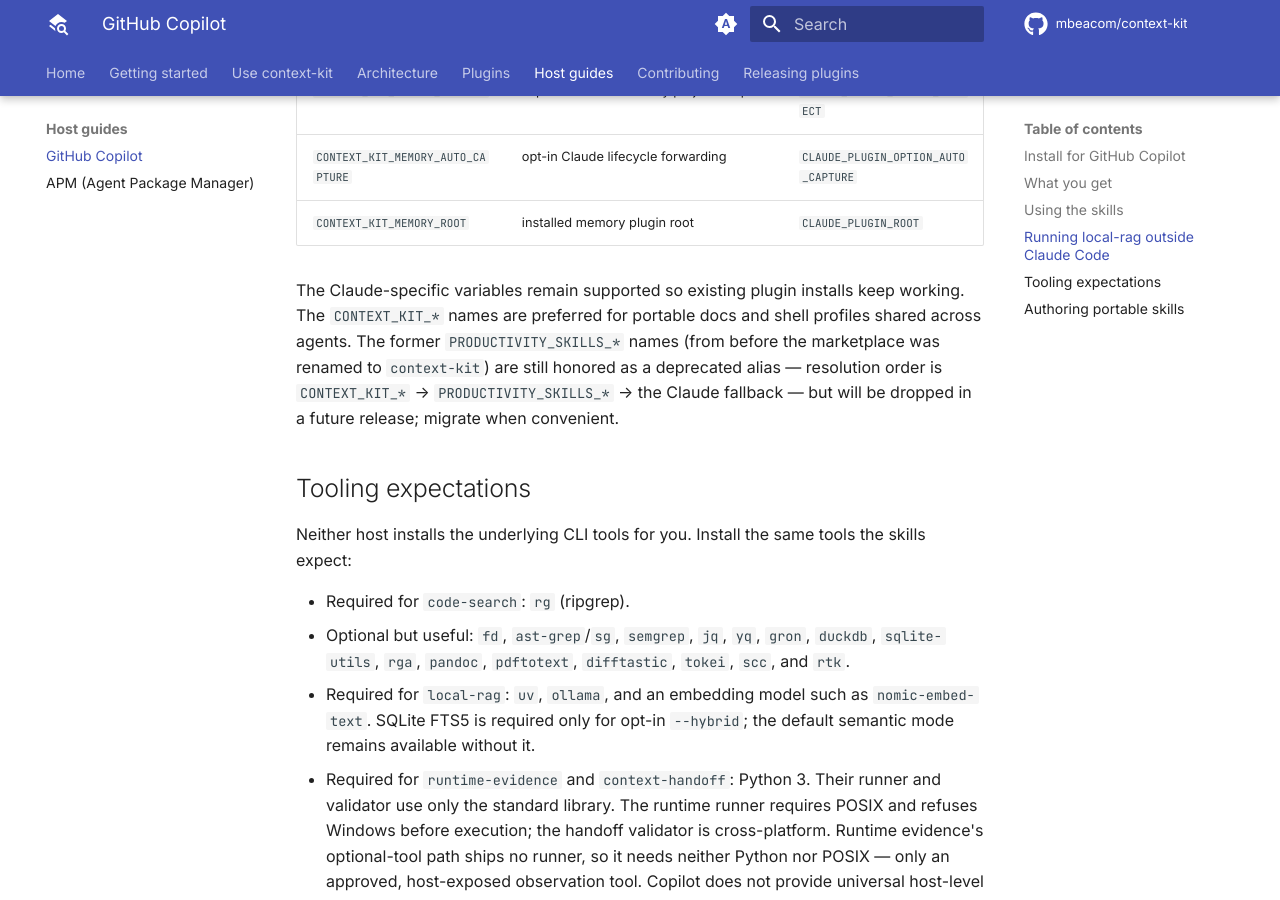
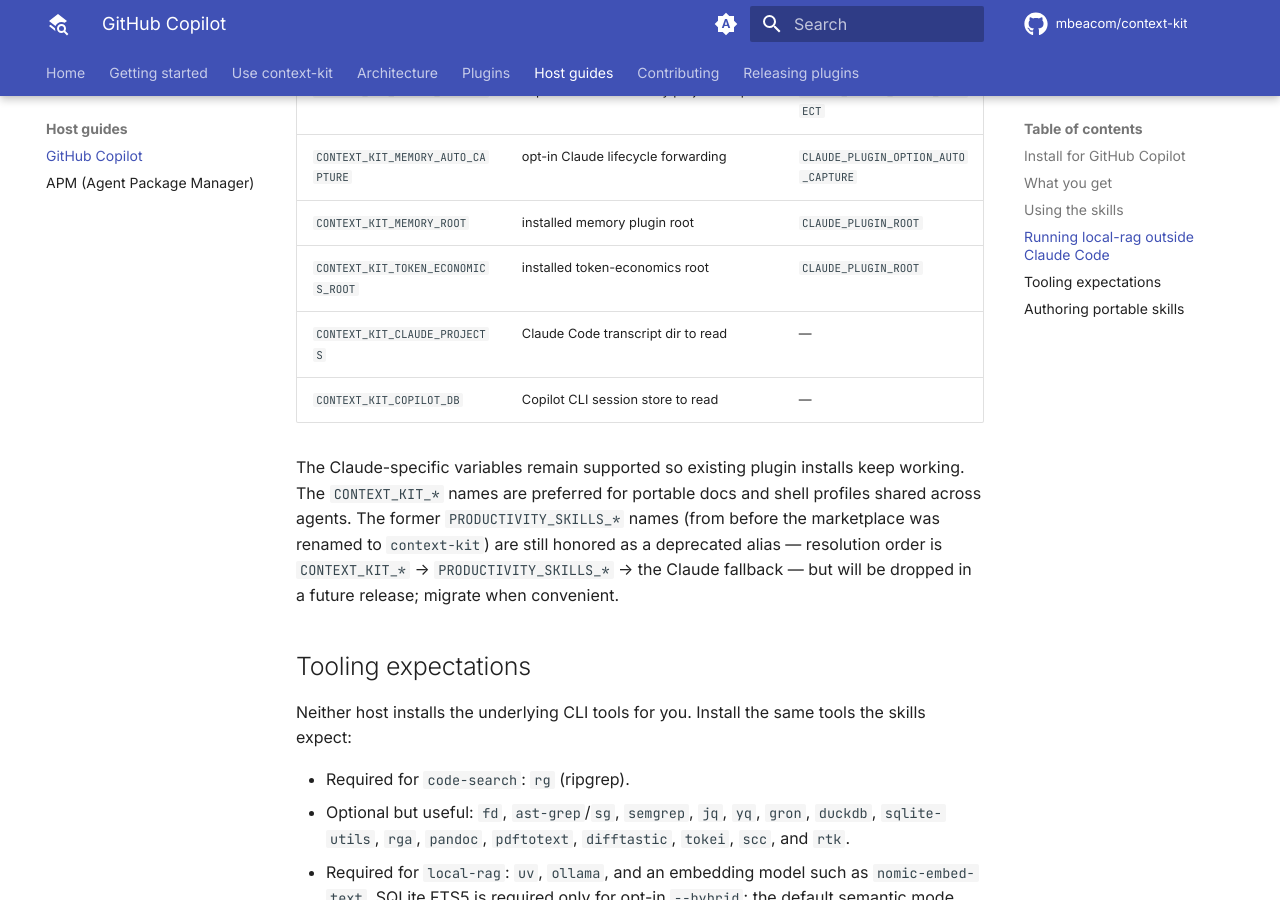
Before and after one commit to mbeacom/context-kit, an MkDocs documentation site: the page built from docs/GITHUB_COPILOT.md, in a window 1280 px wide and 900 px high, scrolled down 2784 px. Built offline with MkDocs 1.6.1 and Material for MkDocs 9.7.7, drawn with Linux system fonts in a browser that asks for light colours; comment, search, counter and statistics services are not loaded.

Commit message:
Use a portable plugin-root variable, found by install testing
Installing the plugin into all three hosts surfaced a portability gap:
both skills invoked their scripts through ${CLAUDE_PLUGIN_ROOT}, which
is a Claude-specific variable. The repo convention -- already followed by
runtime-evidence and memory -- is a neutral CONTEXT_KIT_*_ROOT with the
Claude variable as a documented fallback. Under Copilot the Claude
variable is not set, so the documented command would have resolved to
/scripts/collect_usage.py and failed.

Skills now use ${CONTEXT_KIT_TOKEN_ECONOMICS_ROOT} and carry the same
"inside Claude Code plugin components" note as runtime-evidence.
Commands use ${CONTEXT_KIT_TOKEN_ECONOMICS_ROOT:-$CLAUDE_PLUGIN_ROOT} so
either host resolves. Documented in docs/GITHUB_COPILOT.md alongside its
siblings, plus CONTEXT_KIT_CLAUDE_PROJECTS and CONTEXT_KIT_COPILOT_DB.

Install validated on all three hosts from a temporary marketplace, then
uninstalled and the environment restored:

- Copilot CLI: installs, lists at v0.1.0, 2 skills registered, scripts
  and all 46 tests run from the installed path.
- Claude Code: installs and resolves dependencies (+ verify,
  retrieval-core), both root variables resolve, 46 tests pass.
- APM: deploys all three plugins and integrates skills and commands.

No size problem anywhere: marketplace.json is 6.7 KB and the plugin
manifest 869 bytes, against a 1.5 KB largest-in-catalog.

APM warns that it drops disable-model-invocation when translating Claude
commands. Pre-existing and not a regression -- runtime-evidence emits the
identical warning -- and the key remains valid for Claude Code and
Copilot, so the commands are left as they are.

Co-authored-by: Copilot App <223556219+Copilot@users.noreply.github.com>

```diff
--- a/docs/GITHUB_COPILOT.md
+++ b/docs/GITHUB_COPILOT.md
@@ -90,6 +90,9 @@ Supported neutral environment variables:
 | `CONTEXT_KIT_MEMORY_PROJECT` | explicit durable-memory project scope | `CLAUDE_PLUGIN_OPTION_PROJECT` |
 | `CONTEXT_KIT_MEMORY_AUTO_CAPTURE` | opt-in Claude lifecycle forwarding | `CLAUDE_PLUGIN_OPTION_AUTO_CAPTURE` |
 | `CONTEXT_KIT_MEMORY_ROOT` | installed memory plugin root | `CLAUDE_PLUGIN_ROOT` |
+| `CONTEXT_KIT_TOKEN_ECONOMICS_ROOT` | installed token-economics root | `CLAUDE_PLUGIN_ROOT` |
+| `CONTEXT_KIT_CLAUDE_PROJECTS` | Claude Code transcript dir to read | — |
+| `CONTEXT_KIT_COPILOT_DB` | Copilot CLI session store to read | — |
 
 The Claude-specific variables remain supported so existing plugin installs keep
 working. The `CONTEXT_KIT_*` names are preferred for portable docs and
```
Also changed, not shown: docs/plugins/token-economics.md (+1 -0 lines), plugins/token-economics/README.md (+1 -0 lines), plugins/token-economics/commands/benchmark-tool-savings.md (+1 -1 lines), plugins/token-economics/commands/token-report.md (+1 -1 lines), plugins/token-economics/skills/token-accounting/SKILL.md (+10 -5 lines), plugins/token-economics/skills/tool-savings-benchmark/SKILL.md (+6 -1 lines).
